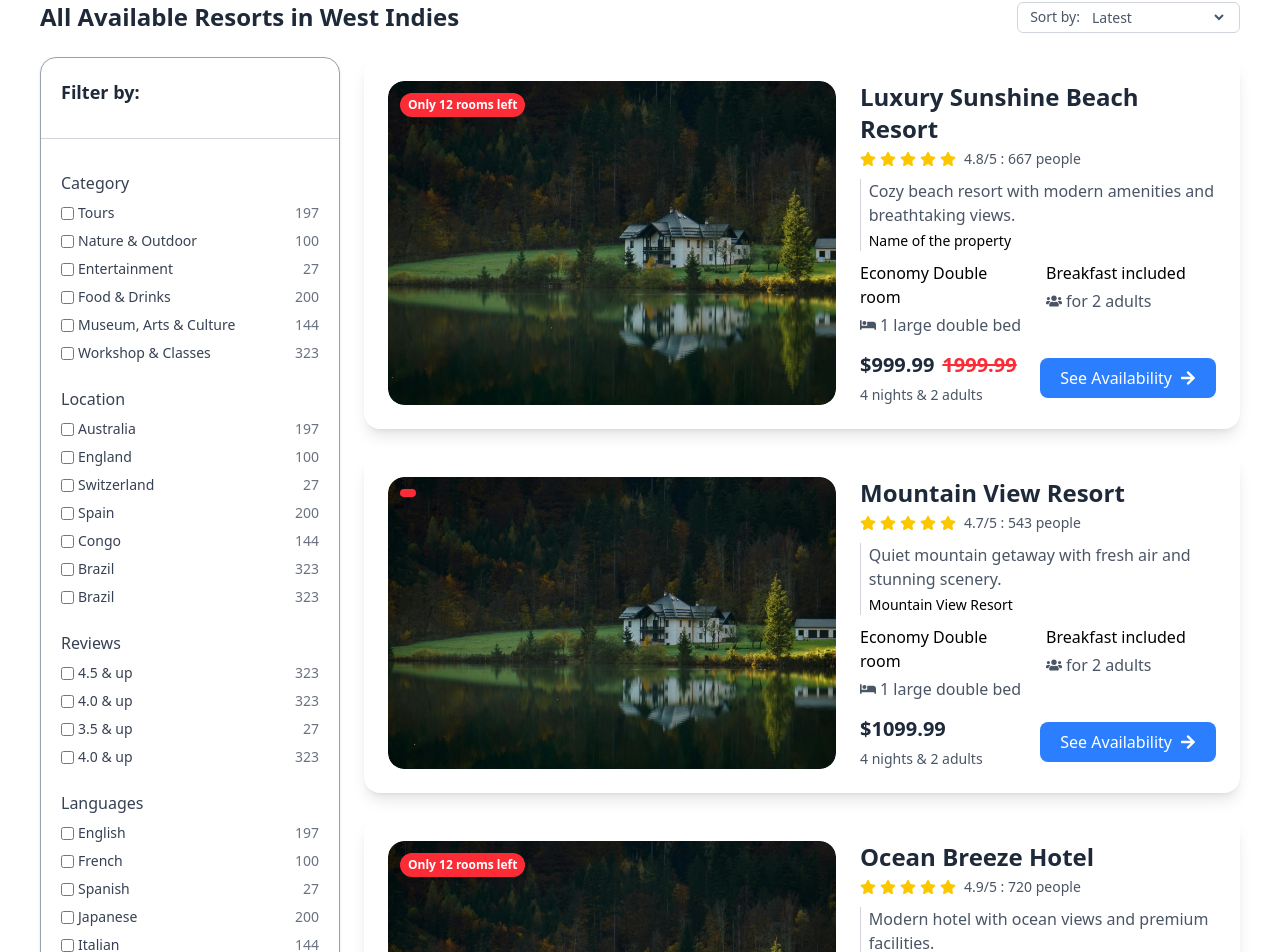
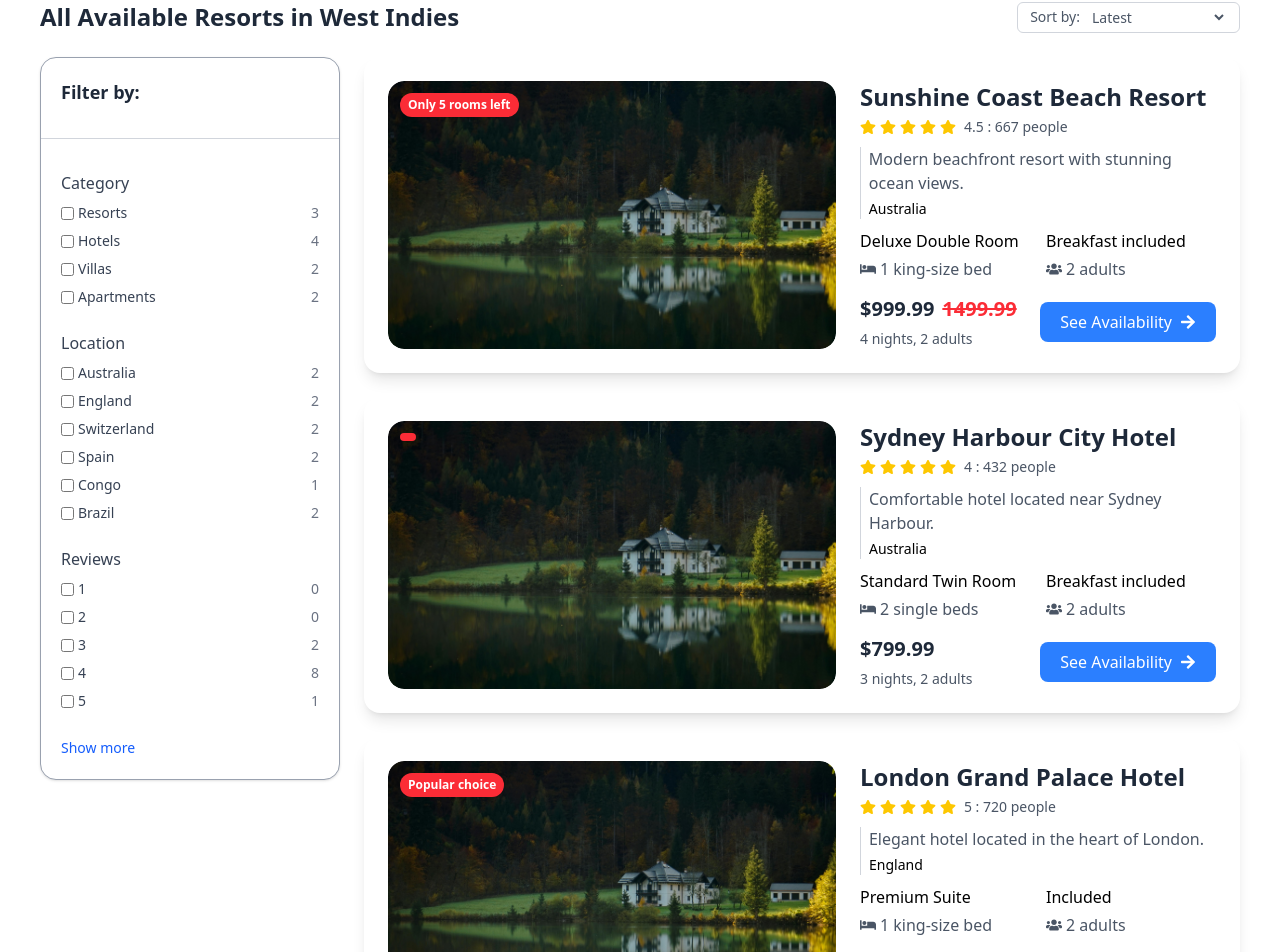
Before and after one commit to RIO-T-PRO/my-travel, a Next.js app: page / in a window 1280 px wide. Shown: the part 711-1663 px from the top of the page. Built offline with nearby package versions, Linux system fonts and the light colour scheme.

Commit message:
I'v worked on the filtered of  filter card

```diff
--- a/src/component/card/card-filter.tsx
+++ b/src/component/card/card-filter.tsx
@@ -1,6 +1,41 @@
+"use client";
+
+import { useAppContext } from "@/context/product-context";
+import { travelProducts } from "@/data/villa";
 import Link from "next/link";
+import { useEffect, useState } from "react";
 
 const CardFilter = () => {
+  const categories = [...new Set(travelProducts.map((item) => item.category))];
+  const locations = [...new Set(travelProducts.map((item) => item.location))];
+
+  const [selectedCategories, setSelectedCategories] = useState<string[]>([]);
+  const { setProducts } = useAppContext();
+
+  const toggleCategory = (value: string) => {
+    setSelectedCategories((prev) =>
+      prev.includes(value)
+        ? prev.filter((item) => item !== value)
+        : [...prev, value]
+    );
+  };
+
+  useEffect(() => {
+    applyFilter();
+  }, [selectedCategories]);
+
+  const applyFilter = () => {
+    const filtered = travelProducts.filter((item) => {
+      const categoryMatch =
+        selectedCategories.length === 0 ||
+        selectedCategories.includes(item.category);
+
+      return categoryMatch;
+    });
+
+    setProducts(filtered);
+  };
+
   return (
     <div className="rounded-2xl border border-gray-400 bg-white shadow-sm ">
       {/* Filter by header */}
@@ -16,42 +51,24 @@ const CardFilter = () => {
         <div>
           <span className="text-base font-medium text-gray-700">Category</span>
           <ul className="flex flex-col gap-2 mt-2 text-sm text-gray-700">
-            <li className="flex justify-between items-center">
+            {categories.map((category, index) => (
+              <li key={index} className="flex justify-between items-center">
                 <label className="flex items-center gap-1">
-                <input type="checkbox" /> <span>Tours</span>
+                  <input
+                    checked={selectedCategories.includes(category)}
+                    onChange={() => toggleCategory(category)}
+                    type="checkbox"
+                  />
+                  <span>{category}</span>
                 </label>
-              <span className="text-gray-500">197</span>
+                <span className="text-gray-500">
+                  {
+                    travelProducts.filter((item) => item.category === category)
+                      .length
+                  }
+                </span>
               </li>
-            <li className="flex justify-between items-center">
-              <label className="flex items-center gap-1">
-                <input type="checkbox" /> <span>Nature & Outdoor</span>
-              </label>
-              <span className="text-gray-500">100</span>
-            </li>
-            <li className="flex justify-between items-center">
-              <label className="flex items-center gap-1">
-                <input type="checkbox" /> <span>Entertainment</span>
-              </label>
-              <span className="text-gray-500">27</span>
-            </li>
-            <li className="flex justify-between items-center">
-              <label className="flex items-center gap-1">
-                <input type="checkbox" /> <span>Food & Drinks</span>
-              </label>
-              <span className="text-gray-500">200</span>
-            </li>
-            <li className="flex justify-between items-center">
-              <label className="flex items-center gap-1">
-                <input type="checkbox" /> <span>Museum, Arts & Culture</span>
-              </label>
-              <span className="text-gray-500">144</span>
-            </li>
-            <li className="flex justify-between items-center">
-              <label className="flex items-center gap-1">
-                <input type="checkbox" /> <span>Workshop & Classes</span>
-              </label>
-              <span className="text-gray-500">323</span>
-            </li>
+            ))}
           </ul>
         </div>
 
@@ -59,48 +76,19 @@ const CardFilter = () => {
         <div>
           <span className="text-base font-medium text-gray-700">Location</span>
           <ul className="flex flex-col gap-2 mt-2 text-sm text-gray-700">
-            <li className="flex justify-between items-center">
+            {locations.map((location, index) => (
+              <li key={index} className="flex justify-between items-center">
                 <label className="flex items-center gap-1">
-                <input type="checkbox" /> <span>Australia</span>
+                  <input type="checkbox" /> <span>{location}</span>
                 </label>
-              <span className="text-gray-500">197</span>
+                <span className="text-gray-500">
+                  {
+                    travelProducts.filter((item) => item.location === location)
+                      .length
+                  }
+                </span>
               </li>
-            <li className="flex justify-between items-center">
-              <label className="flex items-center gap-1">
-                <input type="checkbox" /> <span>England</span>
-              </label>
-              <span className="text-gray-500">100</span>
-            </li>
-            <li className="flex justify-between items-center">
-              <label className="flex items-center gap-1">
-                <input type="checkbox" /> <span>Switzerland</span>
-              </label>
-              <span className="text-gray-500">27</span>
-            </li>
-            <li className="flex justify-between items-center">
-              <label className="flex items-center gap-1">
-                <input type="checkbox" /> <span>Spain</span>
-              </label>
-              <span className="text-gray-500">200</span>
-            </li>
-            <li className="flex justify-between items-center">
-              <label className="flex items-center gap-1">
-                <input type="checkbox" /> <span>Congo</span>
-              </label>
-              <span className="text-gray-500">144</span>
-            </li>
-            <li className="flex justify-between items-center">
-              <label className="flex items-center gap-1">
-                <input type="checkbox" /> <span>Brazil</span>
-              </label>
-              <span className="text-gray-500">323</span>
-            </li>
-            <li className="flex justify-between items-center">
-              <label className="flex items-center gap-1">
-                <input type="checkbox" /> <span>Brazil</span>
-              </label>
-              <span className="text-gray-500">323</span>
-            </li>
+            ))}
           </ul>
         </div>
 
@@ -108,35 +96,25 @@ const CardFilter = () => {
         <div>
           <span className="text-base font-medium text-gray-700">Reviews</span>
           <ul className="flex flex-col gap-2 mt-2 text-sm text-gray-700">
-            <li className="flex justify-between items-center">
+            {[1, 2, 3, 4, 5].map((review, index) => (
+              <li key={index} className="flex justify-between items-center">
                 <label className="flex items-center gap-1">
-                <input type="checkbox" /> <span>4.5 & up</span>
+                  <input type="checkbox" /> <span>{review}</span>
                 </label>
-              <span className="text-gray-500">323</span>
+                <span className="text-gray-500">
+                  {
+                    travelProducts.filter(
+                      (item) => Math.floor(item.rating) === review
+                    ).length
+                  }
+                </span>
               </li>
-            <li className="flex justify-between items-center">
-              <label className="flex items-center gap-1">
-                <input type="checkbox" /> <span>4.0 & up</span>
-              </label>
-              <span className="text-gray-500">323</span>
-            </li>
-            <li className="flex justify-between items-center">
-              <label className="flex items-center gap-1">
-                <input type="checkbox" /> <span>3.5 & up</span>
-              </label>
-              <span className="text-gray-500">27</span>
-            </li>
-            <li className="flex justify-between items-center">
-              <label className="flex items-center gap-1">
-                <input type="checkbox" /> <span>4.0 & up</span>
-              </label>
-              <span className="text-gray-500">323</span>
-            </li>
+            ))}
           </ul>
         </div>
 
         {/* Languages Section */}
-        <div>
+        {/* <div>
           <span className="text-base font-medium text-gray-700">Languages</span>
           <ul className="flex flex-col gap-2 mt-2 text-sm text-gray-700">
             <li className="flex justify-between items-center">
@@ -194,7 +172,7 @@ const CardFilter = () => {
               <span className="text-gray-500">323</span>
             </li>
           </ul>
-        </div>
+        </div> */}
 
         {/* Show more link */}
         <Link href="#">
--- a/src/component/card/card-travel.tsx
+++ b/src/component/card/card-travel.tsx
@@ -47,7 +47,7 @@ const CardTravel: React.FC<TravelProductProps> = ({ product }) => {
             <p className="text-gray-600 text-base line-clamp-2">
               {product.description}
             </p>
-            <span className="text-sm font-medium">{product.propertyName}</span>
+            <span className="text-sm font-medium">{product.location}</span>
           </div>
         </div>
 
@@ -83,8 +83,8 @@ const CardTravel: React.FC<TravelProductProps> = ({ product }) => {
           </div>
 
           {/* Button */}
-          <button className="bg-blue-500 text-white px-5 py-2 rounded-lg cursor-pointer flex items-center gap-2 mt-3 md:mt-0">
-            See Availability
+          <button className="bg-blue-500 text-white px-5 py-2 rounded-lg cursor-pointer flex items-center gap-2 mt-3 md:mt-0 whitespace-nowrap">
+            <span> See Availability</span>
             <FaArrowRight />
           </button>
         </div>
--- a/src/component/home/main.tsx
+++ b/src/component/home/main.tsx
@@ -1,8 +1,12 @@
+"use client";
+
+import { useAppContext } from "@/context/product-context";
 import CardFilter from "../card/card-filter";
 import CardTravel from "../card/card-travel";
-import { TravelProduct, travelProducts } from "@/data/villa";
 
 const Main = () => {
+  const { products } = useAppContext();
+
   return (
     <main className="px-6 md:px-10 mb-10 flex flex-col gap-6">
       {/* Header */}
@@ -30,7 +34,7 @@ const Main = () => {
 
         {/* Cards Column */}
         <div className="flex-1 flex flex-col gap-6">
-          {travelProducts.map((villa, index) => (
+          {products.map((villa, index) => (
             <CardTravel key={index} product={villa} />
           ))}
         </div>
--- /dev/null
+++ b/src/context/product-context.tsx
@@ -0,0 +1,37 @@
+"use client";
+
+import { TravelProduct, travelProducts } from "@/data/villa";
+import React, { createContext, useContext, useEffect, useState } from "react";
+
+type IContext = {
+  products: TravelProduct[];
+  setProducts: React.Dispatch<React.SetStateAction<TravelProduct[]>>;
+};
+
+type Props = {
+  children: React.ReactNode;
+};
+
+const defaultCartContext: IContext = {
+  products: travelProducts,
+  setProducts: () => {
+    console.warn("CartProvider not found");
+  },
+};
+
+const AppContext = createContext<IContext>(defaultCartContext);
+
+const AppProvider = ({ children }: Props) => {
+  const [products, setProducts] = useState<TravelProduct[]>(travelProducts);
+
+  const value: IContext = {
+    products,
+    setProducts,
+  };
+
+  return <AppContext.Provider value={value}>{children}</AppContext.Provider>;
+};
+
+export default AppProvider;
+
+export const useAppContext = () => useContext(AppContext);
--- a/src/data/villa.ts
+++ b/src/data/villa.ts
@@ -3,10 +3,10 @@ export interface TravelProduct {
   title: string;
   image: string;
   label?: string;
-  rating: string;
+  rating: number; // NOW NUMBER
   reviews: number;
   description: string;
-  propertyName: string;
+  location: string;
   roomType: string;
   bedInfo: string;
   breakfast: string;
@@ -19,60 +19,207 @@ export interface TravelProduct {
 }
 
 export const travelProducts: TravelProduct[] = [
+  // AUSTRALIA ----------------------------------
   {
     id: 1,
-    title: "Luxury Sunshine Beach Resort",
+    title: "Sunshine Coast Beach Resort",
     image: "/images/travelone.jpg",
-    label: "Only 12 rooms left",
-    rating: "4.8/5",
+    label: "Only 5 rooms left",
+    rating: 4.5,
     reviews: 667,
-    description:
-      "Cozy beach resort with modern amenities and breathtaking views.",
-    propertyName: "Name of the property",
-    roomType: "Economy Double room",
-    bedInfo: "1 large double bed",
+    description: "Modern beachfront resort with stunning ocean views.",
+    location: "Australia",
+    roomType: "Deluxe Double Room",
+    bedInfo: "1 king-size bed",
     breakfast: "Breakfast included",
-    guests: "for 2 adults",
+    guests: "2 adults",
     currentPrice: 999.99,
-    discount: 1999.99,
-    stayInfo: "4 nights & 2 adults",
+    discount: 1499.99,
+    stayInfo: "4 nights, 2 adults",
     buttonText: "See Availability",
     category: "Resorts",
   },
   {
     id: 2,
-    title: "Mountain View Resort",
+    title: "Sydney Harbour City Hotel",
     image: "/images/travelone.jpg",
-    rating: "4.7/5",
-    reviews: 543,
-    description: "Quiet mountain getaway with fresh air and stunning scenery.",
-    propertyName: "Mountain View Resort",
-    roomType: "Economy Double room",
-    bedInfo: "1 large double bed",
+    rating: 4,
+    reviews: 432,
+    description: "Comfortable hotel located near Sydney Harbour.",
+    location: "Australia",
+    roomType: "Standard Twin Room",
+    bedInfo: "2 single beds",
     breakfast: "Breakfast included",
-    guests: "for 2 adults",
-    currentPrice: 1099.99,
-    stayInfo: "4 nights & 2 adults",
+    guests: "2 adults",
+    currentPrice: 799.99,
+    stayInfo: "3 nights, 2 adults",
+    buttonText: "See Availability",
+    category: "Hotels",
+  },
+
+  // ENGLAND ----------------------------------
+  {
+    id: 3,
+    title: "London Grand Palace Hotel",
+    image: "/images/travelone.jpg",
+    label: "Popular choice",
+    rating: 5,
+    reviews: 720,
+    description: "Elegant hotel located in the heart of London.",
+    location: "England",
+    roomType: "Premium Suite",
+    bedInfo: "1 king-size bed",
+    breakfast: "Included",
+    guests: "2 adults",
+    currentPrice: 1299.99,
+    discount: 1899.99,
+    stayInfo: "4 nights, 2 adults",
+    buttonText: "See Availability",
+    category: "Hotels",
+  },
+  {
+    id: 4,
+    title: "Countryside Lakeview Villa",
+    image: "/images/travelone.jpg",
+    rating: 4.5,
+    reviews: 310,
+    description: "Peaceful villa overlooking a scenic countryside lake.",
+    location: "England",
+    roomType: "Entire Villa",
+    bedInfo: "2 double beds",
+    breakfast: "Not included",
+    guests: "4 adults",
+    currentPrice: 1599.99,
+    stayInfo: "4 nights, 4 adults",
+    buttonText: "See Availability",
+    category: "Villas",
+  },
+
+  // SWITZERLAND ----------------------------------
+  {
+    id: 5,
+    title: "Swiss Mountain Chalet",
+    image: "/images/travelone.jpg",
+    label: "Only 2 left",
+    rating: 4.5,
+    reviews: 500,
+    description: "Traditional alpine chalet with breathtaking mountain views.",
+    location: "Switzerland",
+    roomType: "Chalet Suite",
+    bedInfo: "1 queen bed",
+    breakfast: "Included",
+    guests: "2 adults",
+    currentPrice: 1399.99,
+    stayInfo: "5 nights, 2 adults",
+    buttonText: "See Availability",
+    category: "Villas",
+  },
+  {
+    id: 6,
+    title: "Zurich City Boutique Hotel",
+    image: "/images/travelone.jpg",
+    rating: 4,
+    reviews: 290,
+    description: "Modern boutique hotel located in central Zurich.",
+    location: "Switzerland",
+    roomType: "Standard Room",
+    bedInfo: "1 double bed",
+    breakfast: "Included",
+    guests: "2 adults",
+    currentPrice: 899.99,
+    stayInfo: "3 nights, 2 adults",
+    buttonText: "See Availability",
+    category: "Hotels",
+  },
+
+  // SPAIN ----------------------------------
+  {
+    id: 7,
+    title: "Barcelona Beachfront Apartment",
+    image: "/images/travelone.jpg",
+    rating: 3.5,
+    reviews: 215,
+    description: "Stylish apartment located close to Barcelona beaches.",
+    location: "Spain",
+    roomType: "Entire Apartment",
+    bedInfo: "1 double bed + sofa bed",
+    breakfast: "Not included",
+    guests: "3 adults",
+    currentPrice: 749.99,
+    stayInfo: "3 nights, 3 adults",
+    buttonText: "See Availability",
+    category: "Apartments",
+  },
+  {
+    id: 8,
+    title: "Mallorca Island Resort",
+    image: "/images/travelone.jpg",
+    rating: 4.5,
+    reviews: 400,
+    description: "Relaxing island resort with pools and ocean views.",
+    location: "Spain",
+    roomType: "Premium Double Room",
+    bedInfo: "1 king bed",
+    breakfast: "Included",
+    guests: "2 adults",
+    currentPrice: 999.99,
+    stayInfo: "5 nights, 2 adults",
+    buttonText: "See Availability",
+    category: "Resorts",
+  },
+
+  // CONGO ----------------------------------
+  {
+    id: 9,
+    title: "Kinshasa Central Hotel",
+    image: "/images/travelone.jpg",
+    rating: 3.5,
+    reviews: 150,
+    description: "Convenient hotel located in the heart of Kinshasa.",
+    location: "Congo",
+    roomType: "Standard Room",
+    bedInfo: "1 double bed",
+    breakfast: "Included",
+    guests: "2 adults",
+    currentPrice: 499.99,
+    stayInfo: "2 nights, 2 adults",
+    buttonText: "See Availability",
+    category: "Hotels",
+  },
+
+  // BRAZIL ----------------------------------
+  {
+    id: 10,
+    title: "Rio de Janeiro Coastal Resort",
+    image: "/images/travelone.jpg",
+    rating: 4.5,
+    reviews: 580,
+    description: "Beachfront resort with stunning views of Rio coastline.",
+    location: "Brazil",
+    roomType: "Deluxe Ocean Room",
+    bedInfo: "1 king bed",
+    breakfast: "Included",
+    guests: "2 adults",
+    currentPrice: 899.99,
+    stayInfo: "4 nights, 2 adults",
     buttonText: "See Availability",
     category: "Resorts",
   },
   {
-    id: 3,
-    title: "Ocean Breeze Hotel",
+    id: 11,
+    title: "São Paulo Urban Apartment",
     image: "/images/travelone.jpg",
-    label: "Only 12 rooms left",
-    rating: "4.9/5",
-    reviews: 720,
-    description: "Modern hotel with ocean views and premium facilities.",
-    propertyName: "Ocean Breeze Hotel",
-    roomType: "Economy Double room",
-    bedInfo: "1 large double bed",
-    breakfast: "Breakfast included",
-    guests: "for 2 adults",
-    currentPrice: 1049.99,
-    discount: 1899.99,
-    stayInfo: "4 nights & 2 adults",
+    rating: 4,
+    reviews: 260,
+    description: "Modern apartment located in downtown São Paulo.",
+    location: "Brazil",
+    roomType: "Entire Apartment",
+    bedInfo: "1 queen bed",
+    breakfast: "Not included",
+    guests: "2 adults",
+    currentPrice: 599.99,
+    stayInfo: "3 nights, 2 adults",
     buttonText: "See Availability",
-    category: "Hotels",
+    category: "Apartments",
   },
 ];
```
Also changed, not shown: src/app/layout.tsx (+6 -3 lines). Lines whose indentation alone changed are shown as unchanged.
